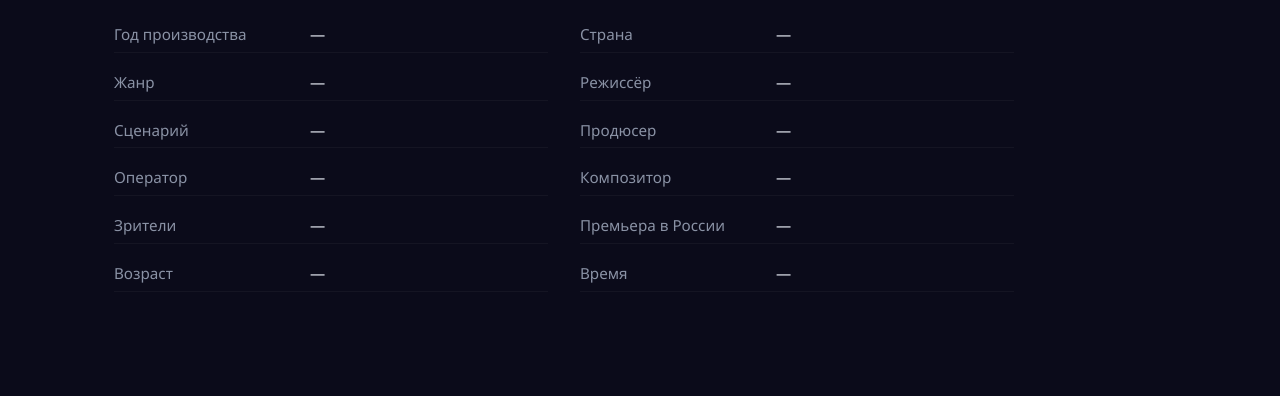
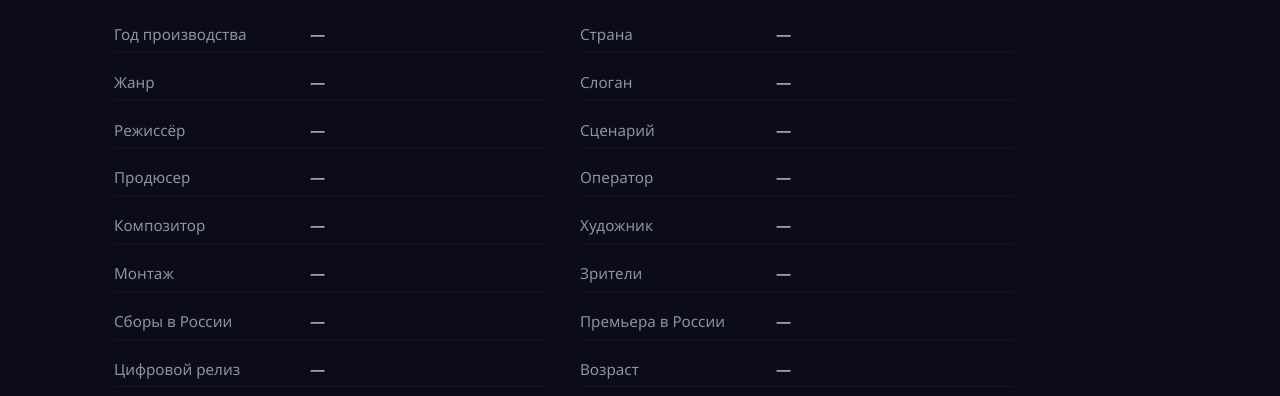
Before and after one commit to breakskyprod/za_kray, a plain HTML site: page frontend/index.html in a window 1280 px wide. Shown: the part 922-1318 px from the top of the page. Drawn offline with Linux system fonts and the light colour scheme; no server answers.

Commit message:
Update index.html

```diff
--- a/frontend/index.html
+++ b/frontend/index.html
@@ -5,14 +5,12 @@
     <meta name="viewport" content="width=device-width, initial-scale=1.0" />
     <title>За край — интерактивный сериал</title>
     <link rel="stylesheet" href="styles.css" />
-    <link rel="icon" type="image/png" href="/images/favicon.png">
     <link rel="manifest" href="/manifest.json">
     <meta name="theme-color" content="#0b0b1a">
     <meta name="mobile-web-app-capable" content="yes">
     <meta name="apple-mobile-web-app-capable" content="yes">
     <meta name="apple-mobile-web-app-status-bar-style" content="black-translucent">
     <meta name="apple-mobile-web-app-title" content="За край">
-    <link rel="apple-touch-icon" href="/images/icon-192.png">
 </head>
 <body>
 
@@ -25,10 +23,9 @@
     </div>
 </div>
 
-<!-- Hero-блок -->
+<!-- Hero -->
 <header class="hero" id="hero">
     <div class="hero-video-wrap" id="heroVideoWrap">
-        <!-- Трейлер: на десктопе — справа, на мобильном — по центру -->
         <video
             id="trailerVideo"
             class="hero-video"
@@ -39,14 +36,9 @@
             preload="metadata"
             loop
         ></video>
-        <!-- Виньетка слева (десктоп) -->
-        <div class="hero-video-wrap" id="heroVideoWrap">
-            <video id="trailerVideo" class="hero-video" src="" muted playsinline webkit-playsinline preload="metadata" loop></video>
-            <div class="hero-vignette"></div>
-        </div>
+        <div class="hero-vignette"></div>
     </div>
 
-    <!-- Кнопка звука -->
     <button class="sound-toggle" id="soundToggle" title="Включить звук">
         <svg class="icon icon-sound-off" viewBox="0 0 24 24" fill="none" stroke="currentColor" stroke-width="2" stroke-linecap="round" stroke-linejoin="round">
             <polygon points="3,9 7,9 12,4 12,20 7,15 3,15" fill="currentColor" stroke="none"/>
@@ -61,7 +53,6 @@
     </button>
 
     <div class="hero-content">
-        <!-- SVG-логотип с фолбэком на текст -->
         <img
             class="hero-title-img"
             id="heroTitleImg"
@@ -103,7 +94,6 @@
 <!-- Основной контент -->
 <main class="main-content">
 
-    <!-- Серии -->
     <section class="episodes-section">
         <h2>Серии</h2>
         <div class="episodes-carousel" id="episodesCarousel">
@@ -111,7 +101,6 @@
         </div>
     </section>
 
-    <!-- Описание (свёрнутое с кнопкой «Ещё») -->
     <section class="description-section">
         <h2>Описание</h2>
         <div class="description-body" id="descBody">
@@ -120,20 +109,24 @@
         <button class="desc-toggle-btn" id="descToggleBtn">Ещё</button>
     </section>
 
-    <!-- Информация о сериале (О фильме) -->
     <section class="info-section" id="infoSection">
         <h2>О фильме</h2>
         <div class="info-grid">
             <div class="info-row"><span class="info-label">Год производства</span><span class="info-value" id="infoYear">—</span></div>
             <div class="info-row"><span class="info-label">Страна</span><span class="info-value" id="infoCountry">—</span></div>
             <div class="info-row"><span class="info-label">Жанр</span><span class="info-value" id="infoGenres">—</span></div>
+            <div class="info-row"><span class="info-label">Слоган</span><span class="info-value" id="infoTagline">—</span></div>
             <div class="info-row"><span class="info-label">Режиссёр</span><span class="info-value" id="infoDirector">—</span></div>
             <div class="info-row"><span class="info-label">Сценарий</span><span class="info-value" id="infoWriter">—</span></div>
             <div class="info-row"><span class="info-label">Продюсер</span><span class="info-value" id="infoProducer">—</span></div>
             <div class="info-row"><span class="info-label">Оператор</span><span class="info-value" id="infoOperator">—</span></div>
             <div class="info-row"><span class="info-label">Композитор</span><span class="info-value" id="infoComposer">—</span></div>
+            <div class="info-row"><span class="info-label">Художник</span><span class="info-value" id="infoArtist">—</span></div>
+            <div class="info-row"><span class="info-label">Монтаж</span><span class="info-value" id="infoEditor">—</span></div>
             <div class="info-row"><span class="info-label">Зрители</span><span class="info-value" id="infoViewers">—</span></div>
+            <div class="info-row"><span class="info-label">Сборы в России</span><span class="info-value" id="infoBoxOffice">—</span></div>
             <div class="info-row"><span class="info-label">Премьера в России</span><span class="info-value" id="infoPremiere">—</span></div>
+            <div class="info-row"><span class="info-label">Цифровой релиз</span><span class="info-value" id="infoDigital">—</span></div>
             <div class="info-row"><span class="info-label">Возраст</span><span class="info-value" id="infoAge">—</span></div>
             <div class="info-row"><span class="info-label">Время</span><span class="info-value" id="infoDuration">—</span></div>
         </div>
```
